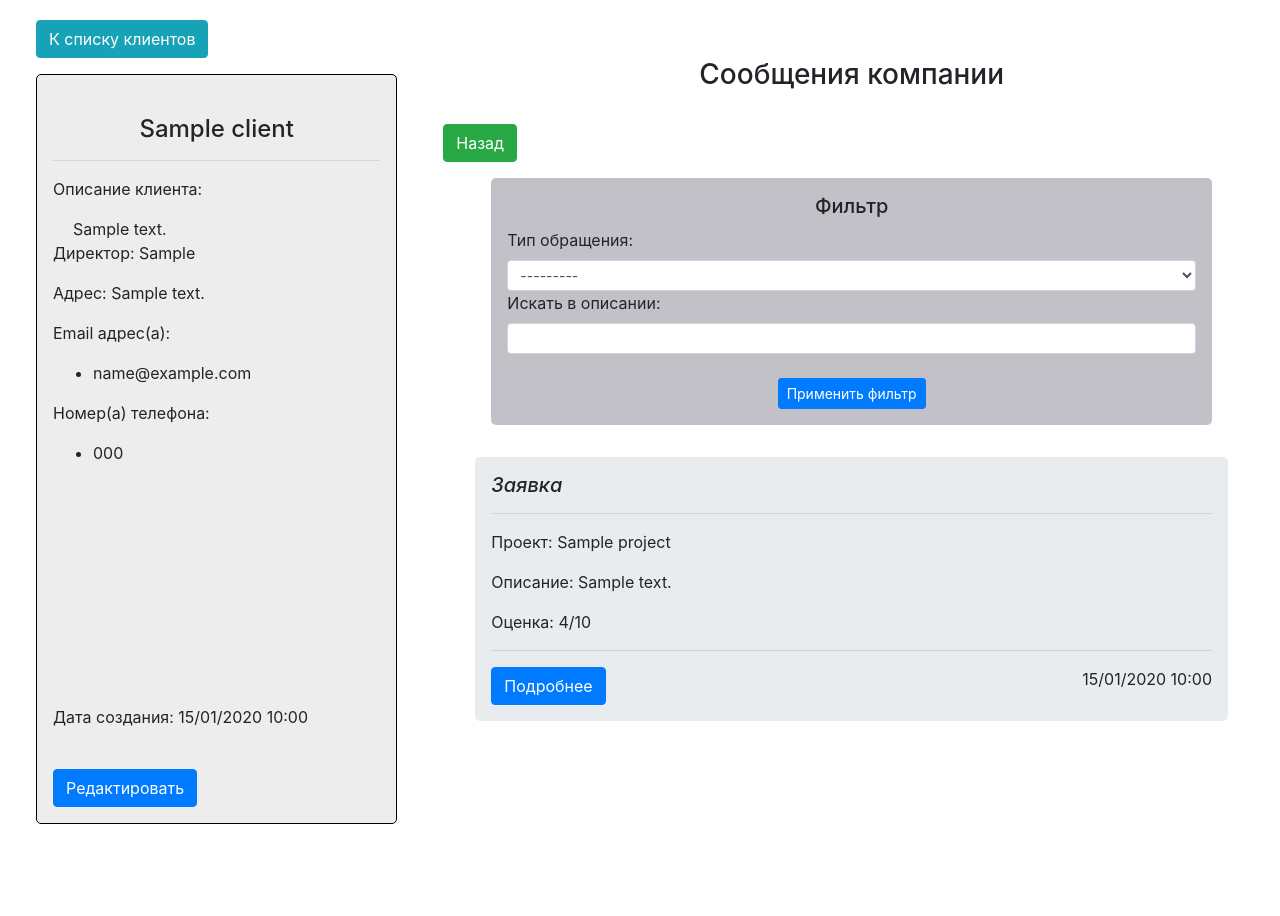
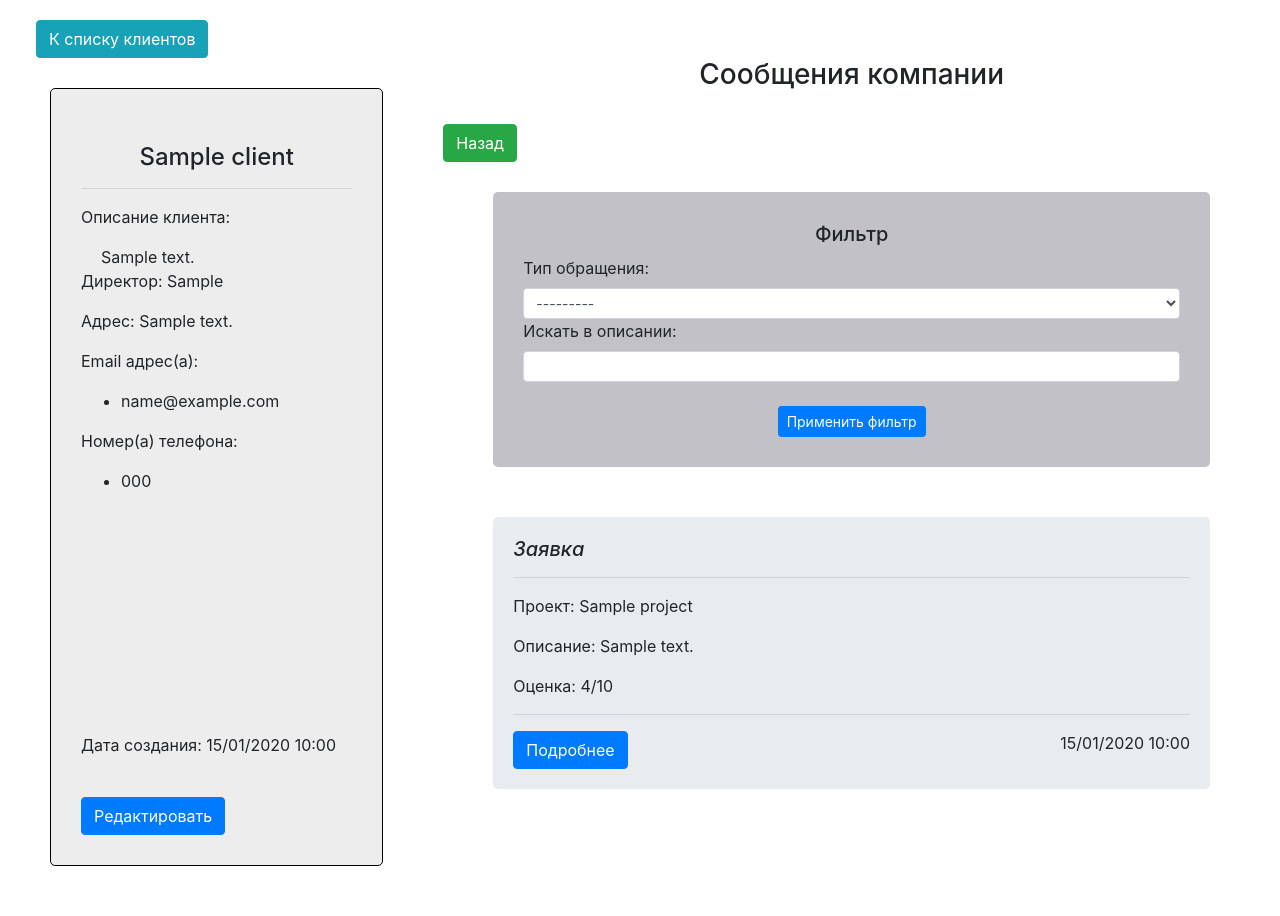
Before and after one commit to demirug/crm, a Django app: page /communications/company/1 in a window 1280 px wide. Shown: the part 56-972 px from the top of the page. Before the commit the page ends 880 px from the top, so only its background shows below. Run offline with Django 3.2, Linux system fonts and the light colour scheme; a user stored in the database is signed in; tables that the repository leaves empty hold one stand-in row (values such as "Sample post"); some libraries are stand-ins or nearby versions.

Commit message:
Updated styles

```diff
--- a/accounts/static/accounts/css/clientList.css
+++ b/accounts/static/accounts/css/clientList.css
@@ -1,6 +1,6 @@
 .client-item {
-    margin: 3em;
-    padding: 1em;
+    margin: 50px;
+    padding: 30px;
     border-radius: 5px;
     background-color: #E9ECEF;
 }
--- a/accounts/static/accounts/css/detail.css
+++ b/accounts/static/accounts/css/detail.css
@@ -1,5 +1,5 @@
 .user-content {
-    margin: 2em 30em 2em 30em;
+    margin: 30px 200px 30px 200px;
     padding: 2em;
     border-radius: 5px;
     border: black 1px solid;
--- a/accounts/static/accounts/css/form.css
+++ b/accounts/static/accounts/css/form.css
@@ -1,6 +1,6 @@
 .form-content {
-    margin: 2em 30em 2em 30em;
-    padding: 2em;
+    margin: 100px;
+    padding: 30px;
     border-radius: 5px;
     border: black 1px solid;
     background-color: #e9e9e9;
--- a/clients/static/clients/css/detail.css
+++ b/clients/static/clients/css/detail.css
@@ -2,6 +2,6 @@
     background-color: #EDEDED;
     border-radius: 5px;
     border: black 1px solid;
-    margin: 1em;
-    padding: 1em;
+    margin: 30px;
+    padding: 30px;
 }
--- a/clients/static/clients/css/edit.css
+++ b/clients/static/clients/css/edit.css
@@ -1,6 +1,6 @@
 .content-frame {
-    margin: 6em 6em 6em 6em;
-    padding: 3em 3em 3em 3em;
+    margin: 50px;
+    padding: 30px;
     border-radius: 5px;
     background-color: rgb(233, 236, 239);
 }
--- a/communications/static/communications/css/message.css
+++ b/communications/static/communications/css/message.css
@@ -1,13 +1,13 @@
 .message {
     border-radius: 5px;
-    margin: 2em;
-    padding: 1em;
+    margin: 50px;
+    padding: 20px;
     background-color: rgb(233, 236, 239);
 }
 
 .form-container {
     border-radius: 5px;
-    margin: 1em 3em 1em 3em;
-    padding: 1em;
+    margin: 30px 50px 30px 50px;
+    padding: 30px;
     background-color: #c1c1c7
 }
--- a/projects/static/projects/css/projectDetail.css
+++ b/projects/static/projects/css/projectDetail.css
@@ -1,6 +1,6 @@
 .content-frame {
-    margin: 6em 6em 6em 6em;
-    padding: 3em 3em 3em 3em;
+    margin: 100px;
+    padding: 30px;
     border-radius: 5px;
     background-color: rgb(233, 236, 239);
 }
--- a/projects/static/projects/css/projectList.css
+++ b/projects/static/projects/css/projectList.css
@@ -1,8 +1,8 @@
 .project-item {
-    margin: 1rem;
+    margin: 20px;
     border-radius: 5px;
     background-color: rgb(233, 236, 239);
-    padding: 1em 2rem;
+    padding: 30px;
 }
 
 .project-status .active {
```
